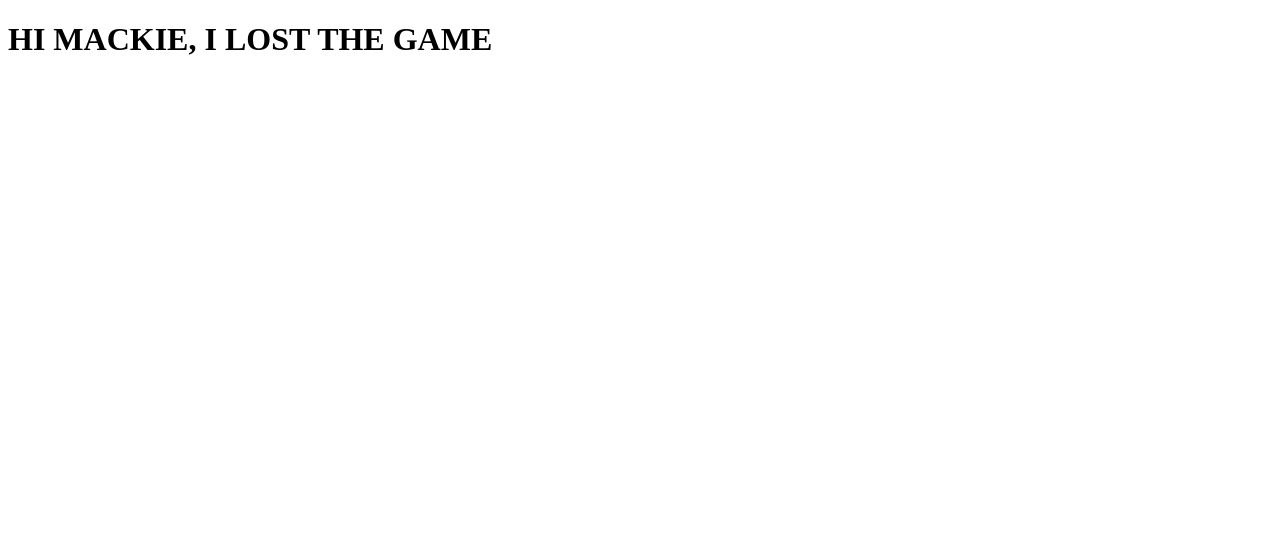
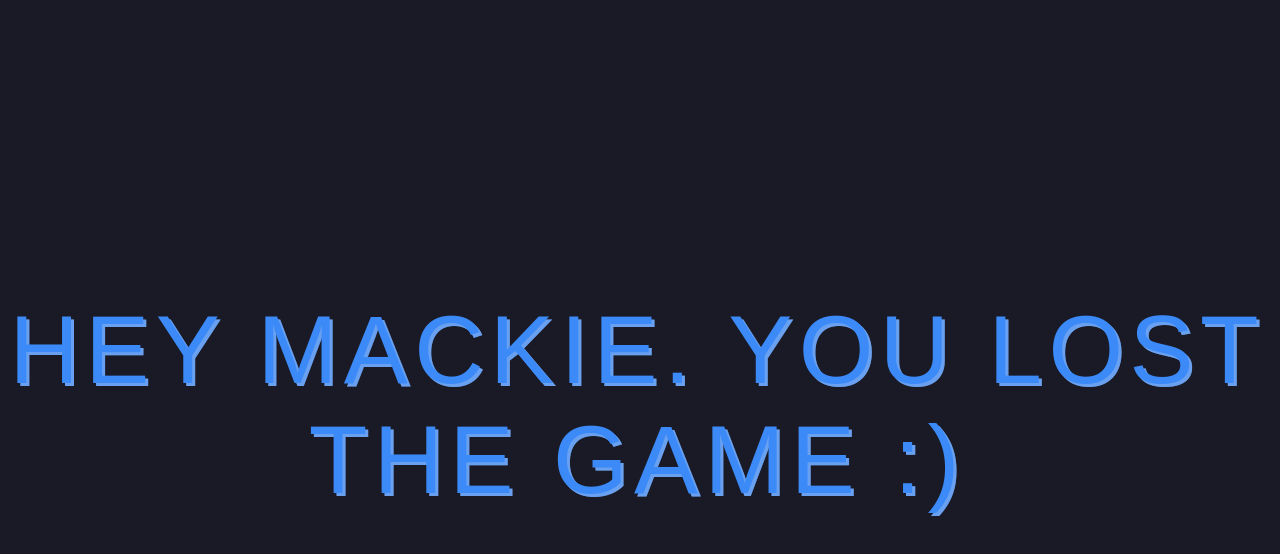
Before and after one commit to BrianLeblanc98/mackenzieelliot-ca, a Nuxt app: page / in a window 1280 px wide. Shown: the top 554 px of the page. Built offline with nearby package versions, Linux system fonts and the light colour scheme.

Commit message:
add scss; make mackie lose the game

```diff
--- a/app.vue
+++ b/app.vue
@@ -1,5 +1,121 @@
 <template>
-  <div>
-    <h1>HI MACKIE, I LOST THE GAME</h1>
+  <div class="content">
+    <h2 class="text_shadows">HEY MACKIE. YOU LOST THE GAME :)</h2>
   </div>
 </template>
+
+<style lang='scss'>
+*,
+*::before,
+*::after {
+  box-sizing: border-box;
+}
+
+:root {
+  --color-primary: #3b8af8;
+  --color-secondary: #69A1F0;
+  --color-tertiary: #7EAEF2;
+  --color-quaternary: #90BAF5;
+  --color-quinary: #A2C4F5;
+}
+
+body {
+  min-height: 100vh;
+  font-family: canada-type-gibson, sans-serif;
+  font-weight: 300;
+  font-size: 1.25rem;
+  display: flex;
+  flex-direction: column;
+  justify-content: center;
+  overflow: hidden;
+  background-color: #1a1a27;
+}
+
+.content {
+  display: flex;
+  align-content: center;
+  justify-content: center;
+}
+
+.text_shadows {
+  text-shadow: 3px 3px 0 var(--color-secondary), 6px 6px 0 var(--color-tertiary),
+    9px 9px var(--color-quaternary), 12px 12px 0 var(--color-quinary);
+  font-family: bungee, sans-serif;
+  font-weight: 400;
+  text-transform: uppercase;
+  font-size: calc(2rem + 5vw);
+  text-align: center;
+  margin: 0;
+  color: var(--color-primary);
+  //color: transparent;
+  //background-color: white;
+  //background-clip: text;
+  animation: shadows 1.2s ease-in infinite, move 1.2s ease-in infinite;
+  letter-spacing: 0.4rem;
+}
+
+@keyframes shadows {
+  0% {
+    text-shadow: none;
+  }
+  10% {
+    text-shadow: 3px 3px 0 var(--color-secondary);
+  }
+  20% {
+    text-shadow: 3px 3px 0 var(--color-secondary),
+      6px 6px 0 var(--color-tertiary);
+  }
+  30% {
+    text-shadow: 3px 3px 0 var(--color-secondary),
+      6px 6px 0 var(--color-tertiary), 9px 9px var(--color-quaternary);
+  }
+  40% {
+    text-shadow: 3px 3px 0 var(--color-secondary),
+      6px 6px 0 var(--color-tertiary), 9px 9px var(--color-quaternary),
+      12px 12px 0 var(--color-quinary);
+  }
+  50% {
+    text-shadow: 3px 3px 0 var(--color-secondary),
+      6px 6px 0 var(--color-tertiary), 9px 9px var(--color-quaternary),
+      12px 12px 0 var(--color-quinary);
+  }
+  60% {
+    text-shadow: 3px 3px 0 var(--color-secondary),
+      6px 6px 0 var(--color-tertiary), 9px 9px var(--color-quaternary),
+      12px 12px 0 var(--color-quinary);
+  }
+  70% {
+    text-shadow: 3px 3px 0 var(--color-secondary),
+      6px 6px 0 var(--color-tertiary), 9px 9px var(--color-quaternary);
+  }
+  80% {
+    text-shadow: 3px 3px 0 var(--color-secondary),
+      6px 6px 0 var(--color-tertiary);
+  }
+  90% {
+    text-shadow: 3px 3px 0 var(--color-secondary);
+  }
+  100% {
+    text-shadow: none;
+  }
+}
+
+@keyframes move {
+  0% {
+    transform: translate(0px, 0px);
+  }
+  40% {
+    transform: translate(-12px, -12px);
+  }
+  50% {
+    transform: translate(-12px, -12px);
+  }
+  60% {
+    transform: translate(-12px, -12px);
+  }
+  100% {
+    transform: translate(0px, 0px);
+  }
+}
+
+</style>
--- a/package.json
+++ b/package.json
@@ -7,6 +7,8 @@
     "preview": "nuxt preview"
   },
   "devDependencies": {
-    "nuxt": "3.0.0-rc.3"
+    "nuxt": "3.0.0-rc.3",
+    "sass": "^1.52.2",
+    "sass-loader": "^10.2.1"
   }
 }
```
Also changed, not shown: 1 other file (tests, documents, lock files or other folders).
